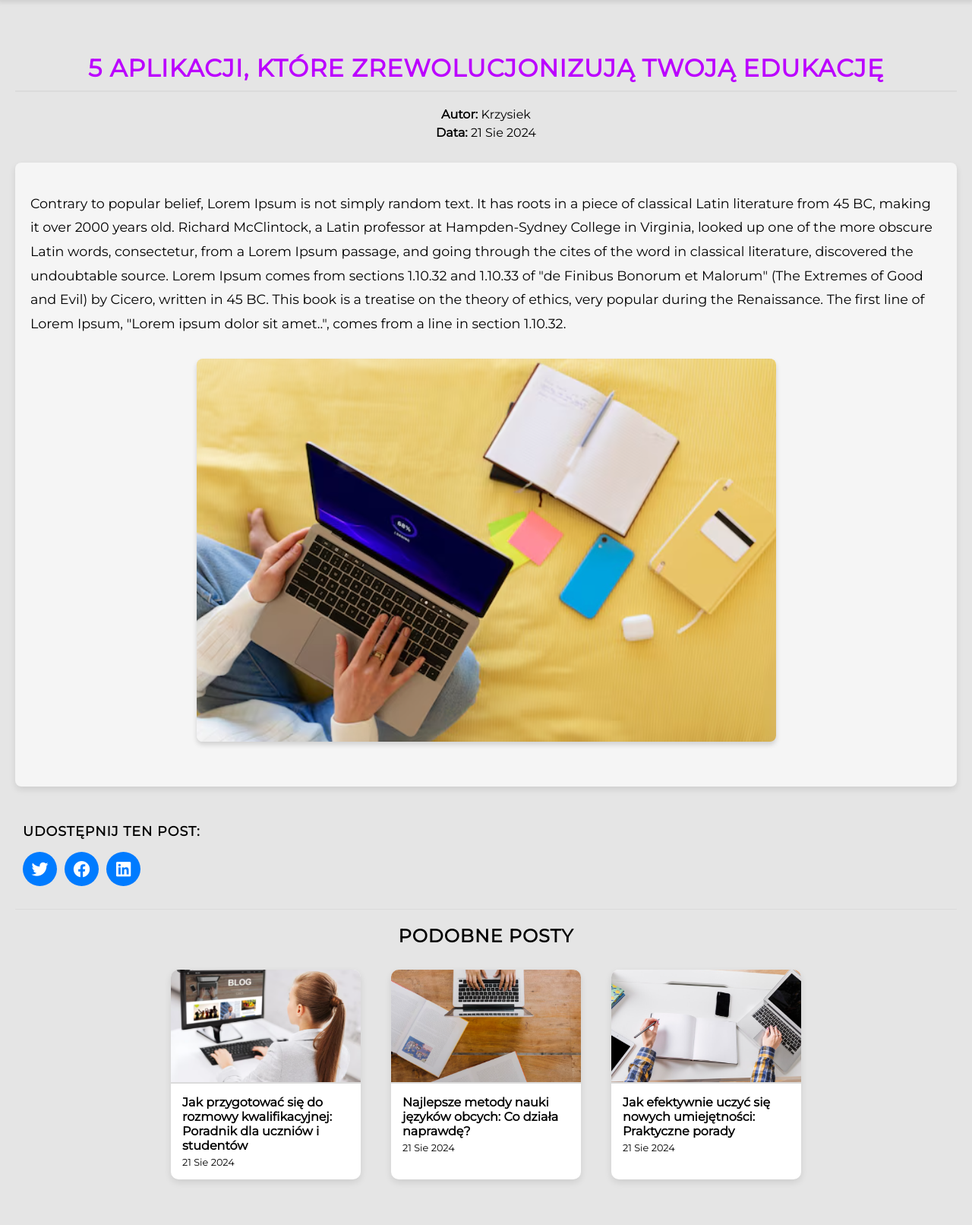
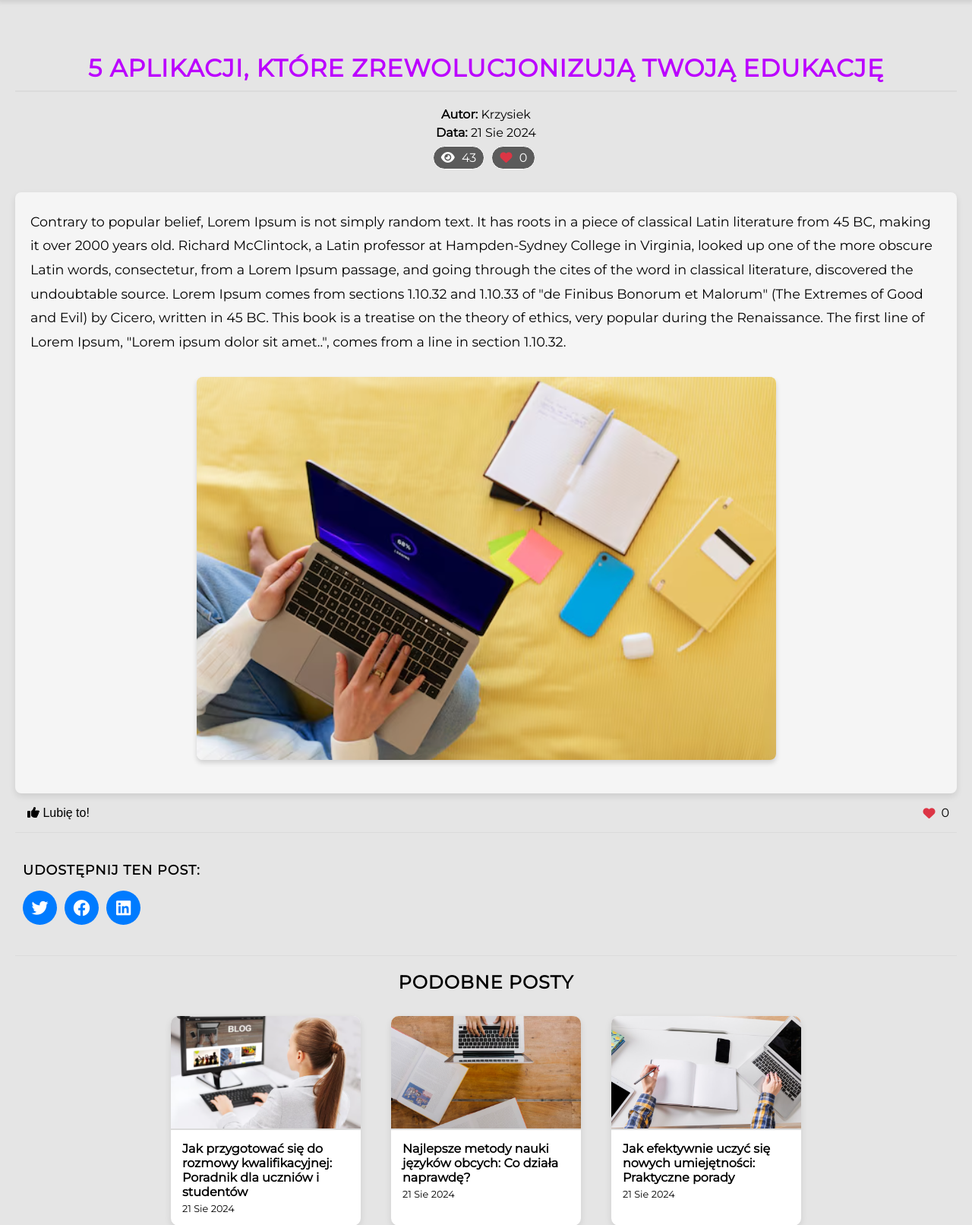
Before and after one commit to KRojowsky/educational-blog-app, a Django app: a page that uses blog/templates/blog/nav.html in a window 1280 px wide. Shown: the part 70-1682 px from the top of the page at 76% size. Before the commit the page ends 1626 px from the top, so only its background shows below. Run offline with Django 5.2, Linux system fonts and the light colour scheme; data comes from the database, SQL or seed files in the repository; both versions use the stored data as it was after the commit.

Commit message:
Creating likes view

```diff
--- a/blog/admin.py
+++ b/blog/admin.py
@@ -6,10 +6,10 @@ class ContentBlockInline(admin.TabularInline):
     extra = 1
 
 class BlogPostAdmin(admin.ModelAdmin):
-    list_display = ('title', 'author', 'created_at', 'category', 'is_new', 'is_trending', 'slug')
+    list_display = ('title', 'author', 'created_at', 'category', 'is_new', 'is_trending', 'views', 'likes', 'slug')
     list_filter = ('created_at', 'category', 'is_new', 'is_trending')
     search_fields = ('title', )
-    fields = ('title', 'author', 'category', 'image', 'slug', 'is_new', 'is_trending')
+    fields = ('title', 'author', 'category', 'image', 'slug', 'is_new', 'views', 'likes', 'is_trending')
     inlines = [ContentBlockInline]
     prepopulated_fields = {"slug": ("title",)}
 
--- a/blog/models.py
+++ b/blog/models.py
@@ -18,6 +18,7 @@ class BlogPost(models.Model):
     is_new = models.BooleanField(default=False, verbose_name='Nowość')
     is_trending = models.BooleanField(default=False, verbose_name='Na czasie')
     views = models.PositiveIntegerField(default=0)
+    likes = models.PositiveIntegerField(default=0)
 
     def __str__(self):
         return self.title
@@ -28,6 +29,9 @@ class BlogPost(models.Model):
 
     def get_similar_posts(self):
         return BlogPost.objects.filter(category=self.category).exclude(id=self.id)
+
+    def number_of_likes(self):
+        return self.likes
 
 
 class ContentBlock(models.Model):
--- a/blog/static/css/style.css
+++ b/blog/static/css/style.css
@@ -383,18 +383,18 @@ body.dark-mode {
     font-size: 0.9em;
 }
 
-.views-info {
+.details-info {
     text-align: center;
 }
 
-.views-info i {
+.details-info i {
     margin-right: 5px;
 }
 
 .blog-post .new-label,
 .blog-post .trending-label,
 .blog-post .category-label,
-.date-label, .views-info {
+.date-label, .details-info {
     color: #fff;
     padding: 5px 10px;
     border-radius: 20px;
@@ -419,6 +419,10 @@ body.dark-mode {
 .blog-post .trending-label {
     background-color: #dc3545;
     padding: 5px 0;
+}
+
+.details-info .fa-heart {
+    color: #dc3545;
 }
 
 .meta-down{
@@ -521,7 +525,7 @@ body.dark-mode {
     line-height: 1.8;
     font-size: 1.1em;
     color: var(--text-color);
-    padding: 20px;
+    padding: 5px 20px;
     background-color: var(--post-background-color);
     border-radius: 8px;
     box-shadow: 0 4px 8px rgba(0, 0, 0, 0.1);
@@ -571,8 +575,48 @@ body.dark-mode {
     }
 }
 
+.like-section {
+    display: flex;
+    justify-content: space-between;
+    align-items: center;
+    padding: 0 10px;
+}
+
+.like-button {
+    color: var(--text-color);
+    background-color: transparent;
+    border: none;
+    cursor: pointer;
+    font-size: 16px;
+}
+
+.like-button:hover {
+    color: #007bff;
+}
+
+.like-button.liked {
+    color: #007bff;
+    font-weight: bold;
+}
+
+.like-button.liked:hover {
+    color: var(--text-color);
+}
+
+.like-info {
+    display: flex;
+    align-items: center;
+    gap: 0.5rem;
+}
+
+.like-info .fa-heart {
+    color: #dc3545;
+    font-size: 16px;
+}
+
 .share-buttons{
-    padding: 30px 10px;
+    padding: 20px 10px 40px 10px;
+    border-top: 1px solid var(--border-color);
 }
 
 .share-buttons h3 {
--- a/blog/templates/blog/blog_post_detail.html
+++ b/blog/templates/blog/blog_post_detail.html
@@ -10,6 +10,14 @@
         <section class="post-meta">
             <p><strong>Autor:</strong> {{ post.author.username }}</p>
             <p><strong>Data:</strong> {{ post.created_at|date:"d M Y" }}</p>
+            <div class="details-info">
+                <i class="fa fa-eye"></i>
+                <span>{{ post.views }}</span>
+            </div>
+            <div class="details-info">
+                <i class="fas fa-heart"></i>
+                <span>{{ post.likes }}</span>
+            </div>
         </section>
 
         <article class="blog-content">
@@ -27,6 +35,16 @@
                 <p>Brak treści dla tego wpisu.</p>
             {% endfor %}
         </article>
+
+        <section class="like-section">
+            <button id="like-button" class="like-button {% if liked %}liked{% endif %}">
+                <i class="fas fa-thumbs-up"></i> <span id="like-button-text">{% if liked %}Lubię to!{% else %}Lubię to!{% endif %}</span>
+            </button>
+            <div class="like-info">
+                <i class="fas fa-heart"></i>
+                <p id="like-count">{{ post.likes }}</p>
+            </div>
+        </section>
 
         <section class="share-buttons">
             <h3>Udostępnij ten post:</h3>
@@ -64,4 +82,28 @@
         </section>
         {% endif %}
     </div>
+
+    <script>
+        document.getElementById('like-button').addEventListener('click', function(event) {
+            event.preventDefault();
+            fetch("{% url 'like_post' post.id %}", {
+                method: 'POST',
+                headers: {
+                    'X-CSRFToken': '{{ csrf_token }}',
+                    'Content-Type': 'application/json'
+                },
+                credentials: 'same-origin'
+            })
+            .then(response => response.json())
+            .then(data => {
+                document.getElementById('like-count').innerText = data.likes;
+                const likeButton = document.getElementById('like-button');
+                if (data.liked) {
+                    likeButton.classList.add('liked');
+                } else {
+                    likeButton.classList.remove('liked');
+                }
+            });
+        });
+    </script>
 {% endblock content %}
--- a/blog/templates/blog/nav.html
+++ b/blog/templates/blog/nav.html
@@ -59,7 +59,7 @@
             <select name="year" id="year">
                 <option value="">-- Wybierz rok --</option>
                 {% for year in years %}
-                    <option value="{{ year }}" {% if request.GET.year == year|stringformat:"s" %}selected{% endif %}>{{ year }}</option>
+                    <option value="{{ year.year }}" {% if request.GET.year == year.year|stringformat:"s" %}selected{% endif %}>{{ year.year }}</option>
                 {% endfor %}
             </select>
 
@@ -67,7 +67,7 @@
             <select name="month" id="month">
                 <option value="">-- Wybierz miesiąc --</option>
                 {% for month in months %}
-                    <option value="{{ month }}" {% if request.GET.month == month|stringformat:"s" %}selected{% endif %}>{{ month }}</option>
+                    <option value="{{ month.month }}" {% if request.GET.month == month.month|stringformat:"s" %}selected{% endif %}>{{ month|date:"F" }}</option>
                 {% endfor %}
             </select>
 
@@ -75,11 +75,12 @@
             <select name="day" id="day">
                 <option value="">-- Wybierz dzień --</option>
                 {% for day in days %}
-                    <option value="{{ day }}" {% if request.GET.day == day|stringformat:"s" %}selected{% endif %}>{{ day }}</option>
+                    <option value="{{ day.day }}" {% if request.GET.day == day.day|stringformat:"s" %}selected{% endif %}>{{ day.day }}</option>
                 {% endfor %}
             </select>
 
             <button class="button" type="submit">Filtruj</button>
         </form>
     </div>
+
 </nav>
--- a/blog/urls.py
+++ b/blog/urls.py
@@ -4,4 +4,5 @@ from . import views
 urlpatterns = [
     path('blog/', views.blog_post_list, name='blog_post_list'),
     path('post/<slug:slug>/<int:id>/', views.blog_post_detail, name='blog_post_detail'),
+    path('post/<int:pk>/like/', views.like_post, name='like_post'),
 ]
--- a/blog/views.py
+++ b/blog/views.py
@@ -2,6 +2,7 @@ from django.shortcuts import render, get_object_or_404
 from django.db.models import Q
 from django.core.paginator import Paginator
 from .models import BlogPost, BlogCategory
+from django.http import JsonResponse
 
 
 def get_blog_context():
@@ -21,8 +22,6 @@ def get_blog_context():
 def blog_post_list(request):
     category_id = request.GET.get('category')
     query = request.GET.get('q')
-    start_date = request.GET.get('start_date')
-    end_date = request.GET.get('end_date')
     year = request.GET.get('year')
     month = request.GET.get('month')
     day = request.GET.get('day')
@@ -37,9 +36,6 @@ def blog_post_list(request):
 
     if query:
         blog_posts = blog_posts.filter(Q(title__icontains=query))
-
-    if start_date and end_date:
-        blog_posts = blog_posts.filter(created_at__range=[start_date, end_date])
 
     if year:
         blog_posts = blog_posts.filter(created_at__year=year)
@@ -77,11 +73,36 @@ def blog_post_detail(request, slug, id):
     content_blocks = post.content_blocks.all()
     similar_posts = post.get_similar_posts().order_by('-created_at')[:4]
 
+    liked_posts = request.COOKIES.get('liked_posts', '')
+    liked = str(post.id) in liked_posts.split(',')
+
     context = get_blog_context()
     context.update({
         'post': post,
         'content_blocks': content_blocks,
         'similar_posts': similar_posts,
+        'liked': liked,
     })
 
     return render(request, 'blog/blog_post_detail.html', context)
+
+
+
+def like_post(request, pk):
+    post = get_object_or_404(BlogPost, pk=pk)
+    liked_posts = request.COOKIES.get('liked_posts', '')
+    liked_posts_list = liked_posts.split(',')
+
+    if str(pk) in liked_posts_list:
+        liked_posts_list.remove(str(pk))
+        post.likes -= 1
+        liked = False
+    else:
+        liked_posts_list.append(str(pk))
+        post.likes += 1
+        liked = True
+
+    post.save()
+    response = JsonResponse({'likes': post.likes, 'liked': liked})
+    response.set_cookie('liked_posts', ','.join(liked_posts_list))
+    return response
```
Also changed, not shown: blog/templates/blog/blog_post_list.html (+7 -3 lines), blog/migrations/0013_blogpost_likes.py (added), db.sqlite3, img/blog_content_images/recipt.png (added), img/blog_images/Zrzut_ekranu_2024-08-21_091510.png (added), img/blog_images/graduation.png (added).
